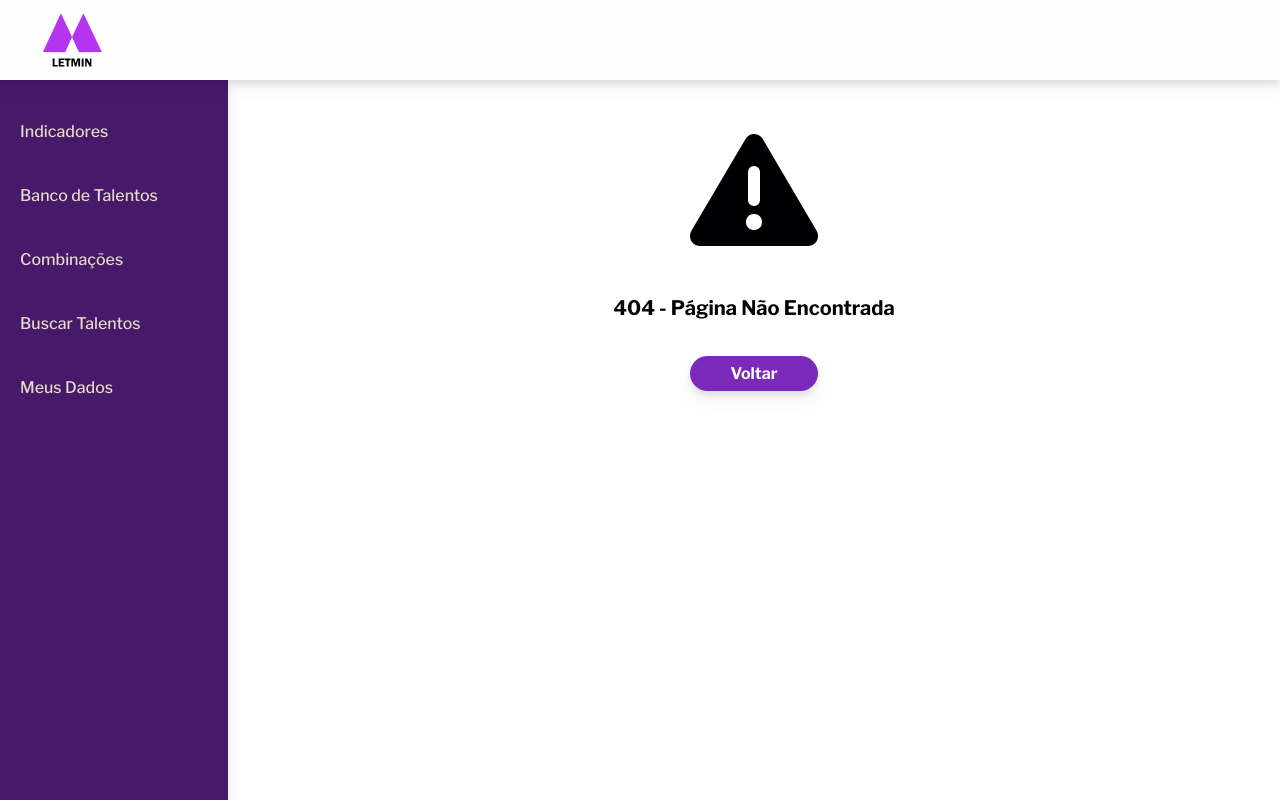
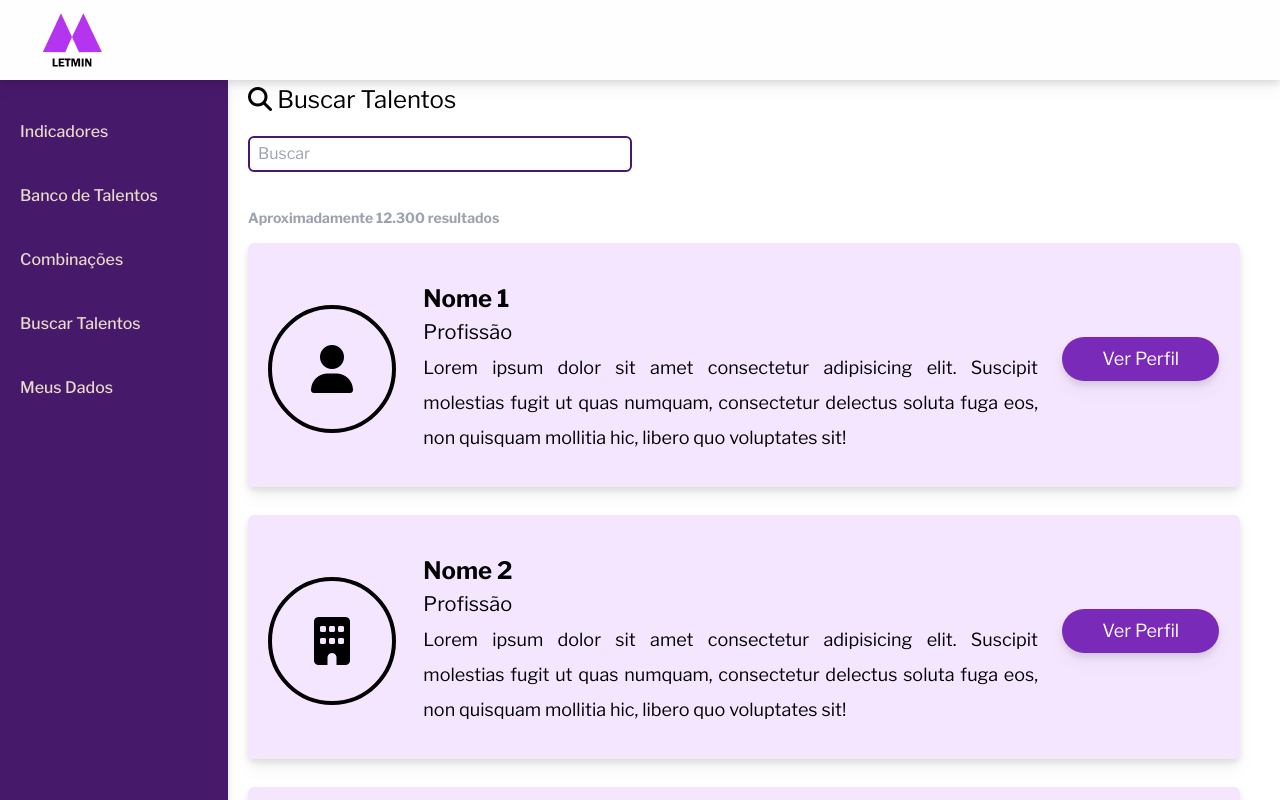
Before and after one commit to LETMIN-Corp/letmin-client, a React (Vite) app: page /company/talent/search in a window 1280 px wide. Before the commit this address had no page. Shown: the top 800 px of the page. Built offline with nearby package versions, Linux system fonts and the light colour scheme.

Commit message:
some corrections :)
@Bia-Souza15 @gabidalpino

- The route was changed to '/company/talent/search'
- Unused code was removed
- The buttons were rounded

```diff
--- a/src/App.tsx
+++ b/src/App.tsx
@@ -19,7 +19,7 @@ function App() {
         <Route path='/company/*' element={ <CompanyError /> } />
         <Route path='/company/indicators' element={ <CompanyIndicators /> } />
         <Route path='/company/talents' element={ <CompanyTalentBank /> } />
-        <Route path='/company/talentsearch' element={ <CompanyTalentSearch /> } />
+        <Route path='/company/talent/search' element={ <CompanyTalentSearch /> } />
         <Route path='/company/profile' element={ <CompanyProfile /> } />
         <Route path='/company/combinations/:id' element={ <CompanyCombinations /> } />
       </Routes>
--- a/src/Components/Layouts/CompanyMenu.tsx
+++ b/src/Components/Layouts/CompanyMenu.tsx
@@ -19,7 +19,7 @@ const CompanyMenu : React.FC = () => {
         },
         {
             text: 'Buscar Talentos',
-            path: '/company/talentsearch',
+            path: '/company/talent/search',
             isLink: true,
         },
         {
--- a/src/Views/Company/CompanyTalentSearch.tsx
+++ b/src/Views/Company/CompanyTalentSearch.tsx
@@ -1,51 +1,11 @@
 import CompanyDefault from './CompanyDefault';
 import { useEffect, useState  } from 'react';
 import CompanyTalentSearchCard from '../../Components/Cards/CompanySearchCard';
-import { Link } from 'react-router-dom';
-import FormButton from '../../Components/Buttons/FormButton';
-import { useNavigate } from 'react-router-dom';
 
 const CompanyTalentSearch = () => {
     useEffect((): void => {
         window.document.title = 'Busca de Talentos';
     });
-
-    const navigate = useNavigate();
-
-    const cont = 0;
-
-    const pageButtons = [
-        {
-            text: 'Voltar para o cadastro',
-            path: '/register',
-            isLink: true,
-            hasFunction: true,
-            handleClick: () => setModalIsOpen(true),
-        }
-    ];
-
-    const [currentPage, setCurrentPage] = useState(0);
-    const [modalIsOpen, setModalIsOpen] = useState(false);
-    const [termIsAccepted, setTermIsAccepted] = useState(true);
-    const [registerData, setRegisterData] = useState<IRegisterData>({
-    });
-
-    interface IRegisterData {
-        [key: string]: {
-            [key: string]: string;
-        };
-    }
-
-    function handleRegister() {
-        // Lógica de cadastro e validação de dados
-
-        navigate('/company/indicators');
-    }
-
-    const pageConstraints = {
-        min: 0,
-        max: 3,
-    }
 
     return (
         <CompanyDefault>
@@ -55,14 +15,12 @@ const CompanyTalentSearch = () => {
                     <span> Buscar Talentos</span>
                 </h1>
 
-                <div className='flex justify-between w-full mt-5 items-center '>
-                {/* <input onChange={ (e) => setSearchFolders(e.target.value) } type='text' placeholder='Buscar' className='max-w-sm w-full mr-3 px-2 py-1 border-2 border-dark-purple rounded-md' name='search' id='search' /> */}
+                <div className='mt-5'>
                     <input type='text' placeholder='Buscar' className='max-w-sm w-full px-2 py-1 border-2 border-dark-purple rounded-md' name='search' id='search' />
-                    <Link to='/company/favorite'><i className="fa-regular fa-heart fa-2x md:mr-5 ml-5"></i></Link>
                 </div>
 
                 <div className='mt-7'>
-                    <p className='text-bright-gray font-bold md:text-lg text-md mb-2'>Aproximadamente 12.300 resultados</p>
+                    <p className='text-bright-gray font-bold text-sm md:text-md text-md mb-2'>Aproximadamente 12.300 resultados</p>
                 </div>
 
                 <div className='grid grid-cols-1 flex flex-col justify-center items-center md:grid-cols-1 gap-7 w-full md:mb-5'>
@@ -108,27 +66,15 @@ const CompanyTalentSearch = () => {
                                 text: 'Ver Perfil',
                                 path: '/company/userprofile',
                             },
-                        ].map((card) => <CompanyTalentSearchCard card={ card } key={ card.path } />)
+                        ].map((card, key) => <CompanyTalentSearchCard card={ card } key={ key } />)
                     }
                 </div>
 
                 <div className='flex justify-center w-full my-10 mr-40'>
-                    {
-                        (currentPage > pageConstraints.min) && (
-                            <button className='bg-bright-purple text-white text-center w-32 py-2 md:mx-5 mx-2 rounded-full drop-shadow-lg lg:text-lg text-sm hover:bg-bold-purple' onClick={ () => setCurrentPage(currentPage - 1) }>Voltar</button>
-                        )
-                    }
-
-                    <button className='bg-bright-purple text-white text-center w-16 py-2 md:mx-3 mx-1 drop-shadow-lg lg:text-lg text-sm hover:bg-bold-purple' onClick={ () => setCurrentPage(currentPage - 1) }>1</button>
-                    <button className='bg-bright-purple text-white text-center w-16 py-2 md:mx-3 mx-1 drop-shadow-lg lg:text-lg text-sm hover:bg-bold-purple' onClick={ () => setCurrentPage(currentPage - 1) }>2</button>
-                    <button className='bg-bright-purple text-white text-center w-11 py-2 md:mx-3 mx-1 drop-shadow-lg rounded-full lg:text-lg text-sm hover:bg-bold-purple' onClick={ () => setCurrentPage(currentPage - 1) }>...</button>
-                    <button className='bg-bright-purple text-white text-center w-16 py-2 md:mx-3 mx-1 drop-shadow-lg lg:text-lg text-sm hover:bg-bold-purple' onClick={ () => setCurrentPage(currentPage - 1) }>10</button>
-
-                    {
-                        (currentPage < pageConstraints.max) && (
-                            <button className='bg-bright-purple text-white text-center w-32 py-2 md:mx-5 mx-2 rounded-full drop-shadow-lg lg:text-lg text-sm hover:bg-bold-purple' onClick={ () => setCurrentPage(currentPage + 1) }>Próximo</button>
-                        )
-                    }
+                    <button className='bg-bright-purple text-white text-center w-16 py-2 md:mx-3 mx-1 drop-shadow-lg lg:text-md text-sm hover:bg-bold-purple rounded-sm'>1</button>
+                    <button className='bg-bright-purple text-white text-center w-16 py-2 md:mx-3 mx-1 drop-shadow-lg lg:text-md text-sm hover:bg-bold-purple rounded-sm'>2</button>
+                    <button className='text-bright-purple text-3xl text-center w-11 py-2 md:mx-3 mx-1'>...</button>
+                    <button className='bg-bright-purple text-white text-center w-16 py-2 md:mx-3 mx-1 drop-shadow-lg lg:text-md text-sm hover:bg-bold-purple rounded-sm'>10</button>
                 </div>
 
             </div>
```
